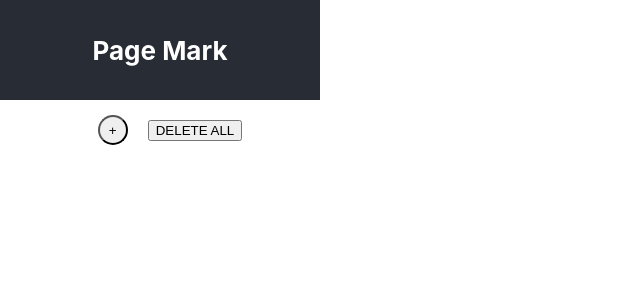
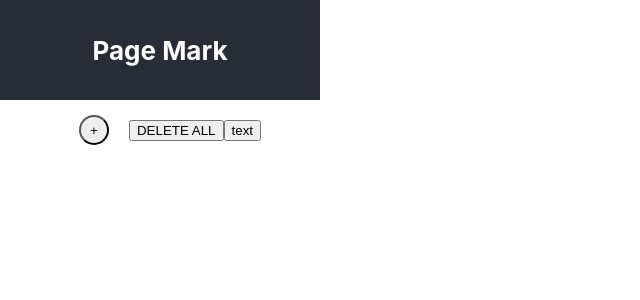
Before and after one commit to shefali4/CourseProject, a React (Create React App) app: page / in a window 1280 px wide. Shown: the top 300 px of the page, without its empty margins (0-640 px from the left). Built offline with nearby package versions, Linux system fonts and the light colour scheme.

Commit message:
before change

```diff
--- a/src/ReadingList.js
+++ b/src/ReadingList.js
@@ -55,6 +55,7 @@ export default function Site() {
         <div>
             <button onClick={addURL} className="save-button" type="submit" >+</button>
             <button onClick={deleteAllURL} id="delete-btn" type="button" >DELETE ALL</button>
+            <button onClick={(event) => console.log(event._dispatchInstances.memoizedProps.children)} id="text-try" type="button" >text</button>
             <div className="ent">
                 {myLeads && myLeads.map((item, id) => (
                     <div className="withb">
```
Also changed, not shown: public/manifest.json.
